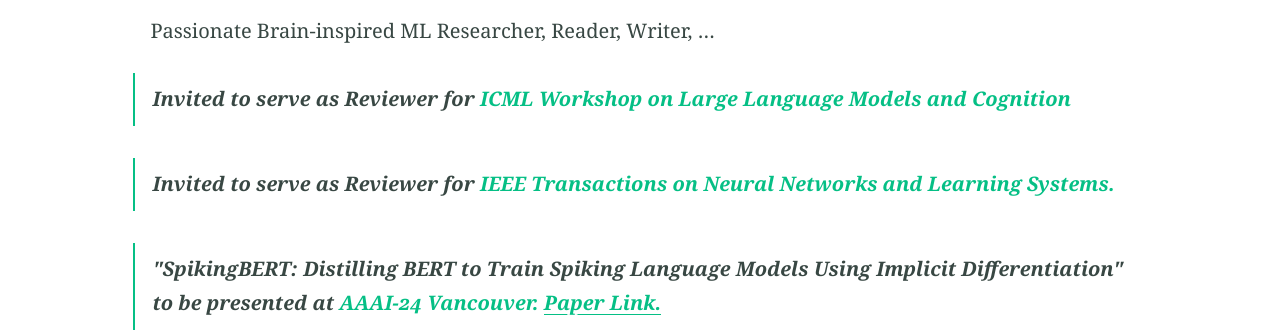
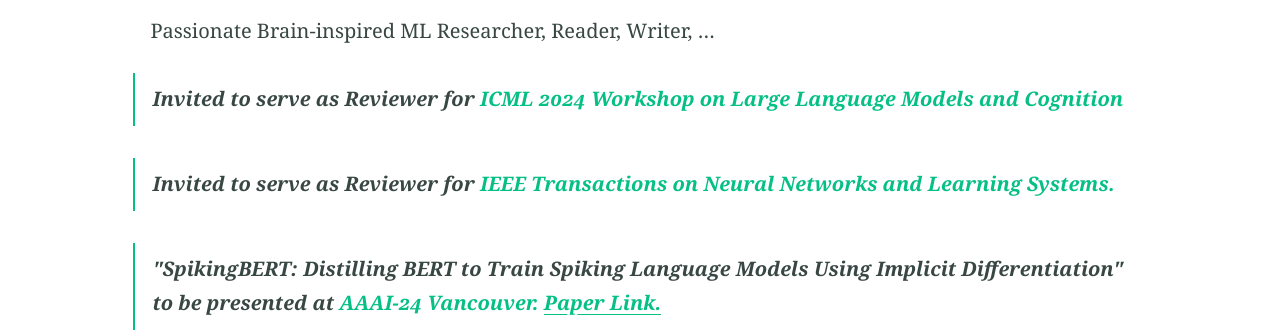
Before and after one commit to dovahkiin1995/dovahkiin1995.github.io, a Jekyll site: the page built from index.md, in a window 1280 px wide. Shown: the part 149-481 px from the top of the page. Built offline with Jekyll 4.4.1, drawn with Linux system fonts in a browser that asks for light colours.

Commit message:
Update index.md

```diff
--- a/index.md
+++ b/index.md
@@ -5,7 +5,7 @@
 Passionate Brain-inspired ML Researcher, Reader, Writer, ...
 
 <blockquote>
-  <p><span>Invited to serve as Reviewer for </span><span style="color:#05bf85;">ICML Workshop on Large Language Models and Cognition </span></p>
+  <p><span>Invited to serve as Reviewer for </span><span style="color:#05bf85;">ICML 2024 Workshop on Large Language Models and Cognition </span></p>
   <p><span>Invited to serve as Reviewer for </span><span style="color:#05bf85;">IEEE Transactions on Neural Networks and Learning Systems. </span></p>
   <p><span>"SpikingBERT: Distilling BERT to Train Spiking Language Models Using Implicit Differentiation" to be presented at</span><span style="color:#05bf85;"> AAAI-24 Vancouver.</span> <a href="https://arxiv.org/pdf/2308.10873.pdf">Paper Link.</a></p>
     <p><span>"Equilibrium-Based Learning Dynamics in Spiking Architectures" to be presented at</span><span style="color:#05bf85;"> ISCAS-24 Singapore (Invited Special Session).</span></p>
```
